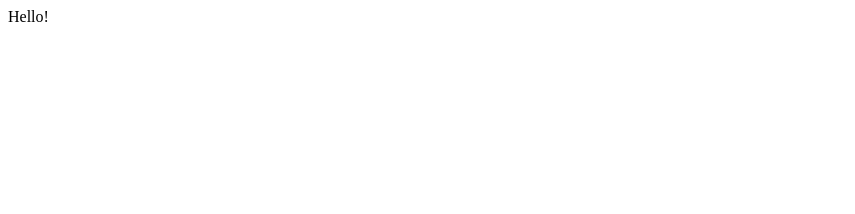
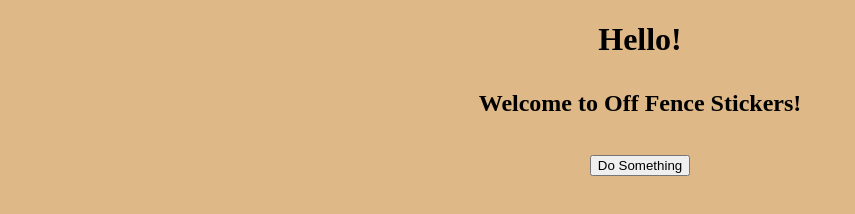
Before and after one commit to GloriosisStudios/Off-Fence-Stickers, a plain HTML site: page Home/index.html in a window 1280 px wide. Shown: the whole page, without its empty margins (0-855 px from the left). Drawn offline with Linux system fonts and the light colour scheme.

Commit message:
Add homepage styling and interactive button
Added a new style.css file for basic homepage styling and updated index.html to include a welcome message, a styled layout, and a button that triggers a JavaScript alert.

```diff
--- a/Home/index.html
+++ b/Home/index.html
@@ -1,8 +1,24 @@
+<!DOCTYPE html>
+<link rel="stylesheet" href="style.css">
+
 <html>
     <head>
         <title>Off Fence Stickers</title>
     </head>
     <body>
-        <p>Hello!</p>
+
+
+        <h1>Hello!</p>
+        <h2>Welcome to Off Fence Stickers!</h2>
+        <br>
+        <input type="button" onclick="doSomething()" value="Do Something" />
+
     </body>
+
+<script>
+  function doSomething() {
+   alert('Did something');
+ }
+</script>
+
 </html>
--- /dev/null
+++ b/Home/style.css
@@ -0,0 +1,9 @@
+body{
+    text-align: center;
+    background-color: burlywood;
+}
+
+p{
+    color: aliceblue;
+    outline: black;
+}
```
